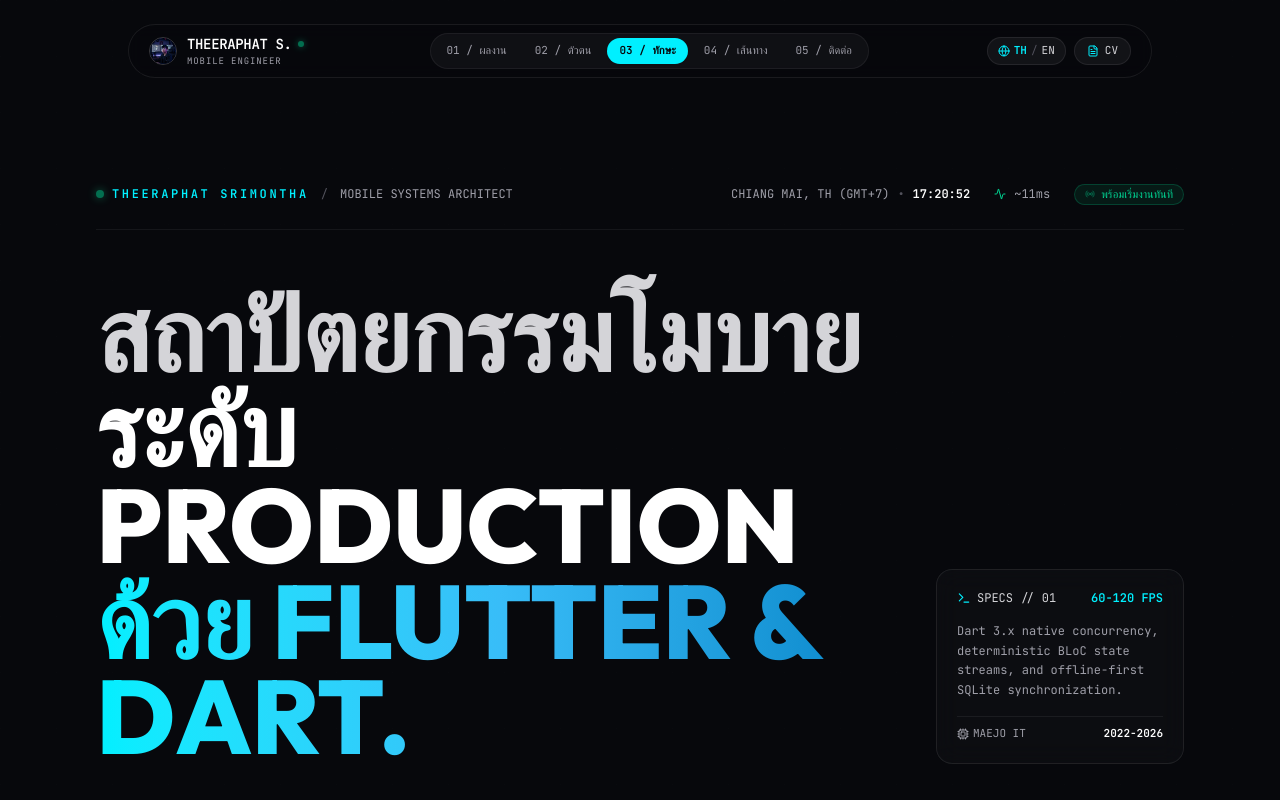
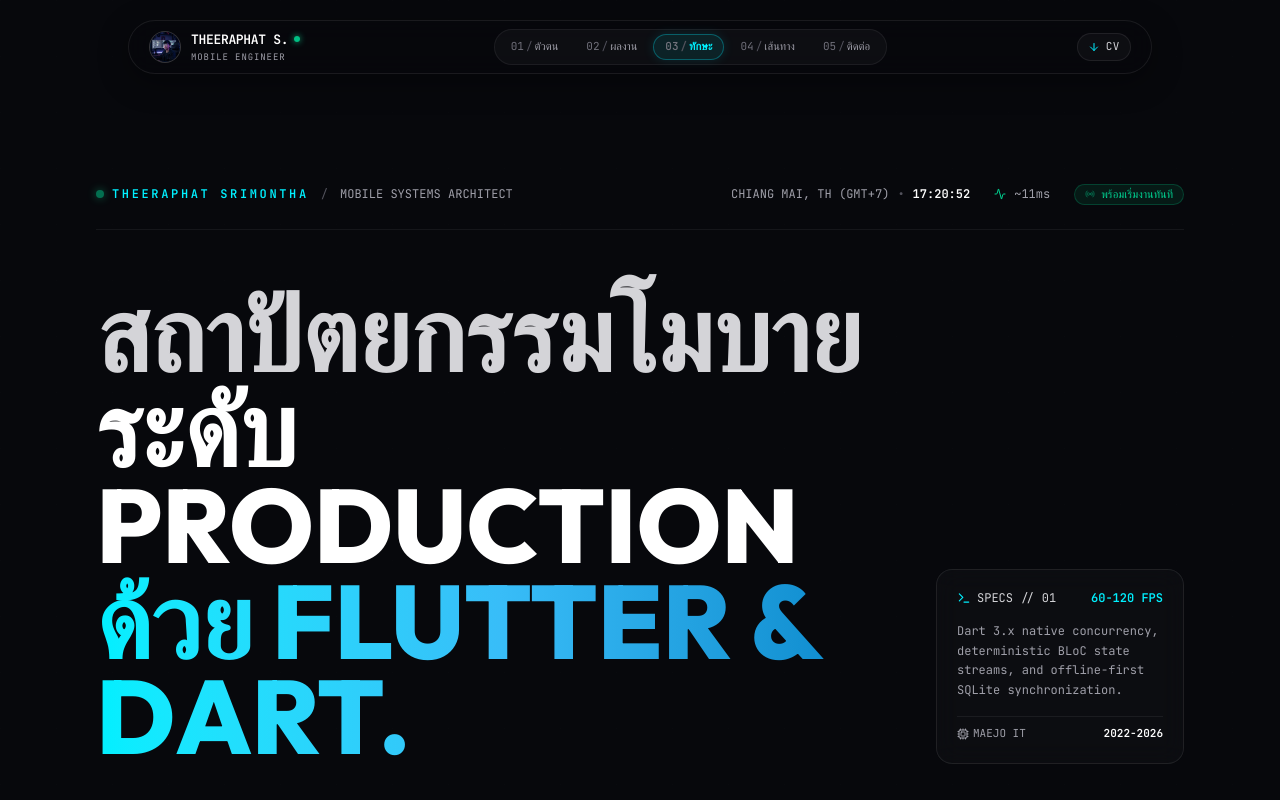
Before and after one commit to Theeraphat-S/portfolio-web, a React (Vite) app: page / in a window 1280 px wide. Shown: the top 800 px of the page. Built offline with nearby package versions, Linux system fonts and the light colour scheme; a web font is replaced by a local one.

Commit message:
feat(navbar): redesign portfolio navbar with reordered navigation and refined technical aesthetic

```diff
--- a/src/components/Navbar.tsx
+++ b/src/components/Navbar.tsx
@@ -1,28 +1,110 @@
-import React, { useState, useEffect } from "react";
+import React, { useState, useEffect, useRef } from "react";
 import { motion, AnimatePresence } from "motion/react";
-import { ArrowUpRight, Globe, FileText } from "lucide-react";
+import { ArrowDown, Menu, X } from "lucide-react";
 import { useLanguage } from "../context";
 
 export const Navbar: React.FC = () => {
   const { lang, toggleLang, t } = useLanguage();
   const [scrolled, setScrolled] = useState(false);
   const [mobileMenuOpen, setMobileMenuOpen] = useState(false);
-  const [activeSection, setActiveSection] = useState<string>("projects");
+  const [activeSection, setActiveSection] = useState<string>("about");
+  const navContainerRef = useRef<HTMLDivElement>(null);
+
+  // Reordered navigation items: ABOUT is 01, WORK is 02
+  const navLinks = [
+    {
+      id: "about",
+      num: "01",
+      label: t("ตัวตน", "ABOUT"),
+      href: "#about",
+    },
+    {
+      id: "projects",
+      num: "02",
+      label: t("ผลงาน", "WORK"),
+      href: "#projects",
+    },
+    {
+      id: "skills",
+      num: "03",
+      label: t("ทักษะ", "CAPABILITIES"),
+      href: "#skills",
+    },
+    {
+      id: "experience",
+      num: "04",
+      label: t("เส้นทาง", "TIMELINE"),
+      href: "#experience",
+    },
+    {
+      id: "contact",
+      num: "05",
+      label: t("ติดต่อ", "CONTACT"),
+      href: "#contact",
+    },
+  ];
+
+  // Dynamic scroll offset calculation
+  const getNavOffset = () => {
+    const navHeight = navContainerRef.current?.offsetHeight || 64;
+    return navHeight + 24; // navbar height + comfortable editorial spacing
+  };
+
+  const scrollToSection = (sectionId: string, e?: React.MouseEvent) => {
+    if (e) e.preventDefault();
+    const el = document.getElementById(sectionId);
+    if (!el) return;
+
+    const offset = getNavOffset();
+    const targetPosition =
+      el.getBoundingClientRect().top + window.pageYOffset - offset;
+
+    const lenis = (
+      window as unknown as {
+        __lenis?: {
+          scrollTo: (target: number, opts: { duration?: number }) => void;
+        };
+      }
+    ).__lenis;
+    if (lenis) {
+      lenis.scrollTo(targetPosition, { duration: 1.1 });
+    } else {
+      window.scrollTo({
+        top: Math.max(0, targetPosition),
+        behavior: "smooth",
+      });
+    }
+
+    setActiveSection(sectionId);
+    setMobileMenuOpen(false);
+
+    // Update URL hash without causing an instant browser jump
+    if (window.history.pushState) {
+      window.history.pushState(null, "", `#${sectionId}`);
+    }
+  };
 
   useEffect(() => {
     const handleScroll = () => {
-      setScrolled(window.scrollY > 30);
+      setScrolled(window.scrollY > 25);
 
-      const sections = ["projects", "about", "skills", "experience", "contact"];
-      const scrollPosition = window.scrollY + 220;
+      const sectionIds = [
+        "about",
+        "projects",
+        "skills",
+        "experience",
+        "contact",
+      ];
+      const offset = getNavOffset() + 40;
+      const scrollPos = window.scrollY + offset;
 
-      for (const sectionId of sections) {
-        const el = document.getElementById(sectionId);
+      for (let i = sectionIds.length - 1; i >= 0; i--) {
+        const id = sectionIds[i];
+        const el = document.getElementById(id);
         if (el) {
           const top = el.offsetTop;
-          const height = el.offsetHeight;
-          if (scrollPosition >= top && scrollPosition < top + height) {
-            setActiveSection(sectionId);
+          if (scrollPos >= top) {
+            setActiveSection(id);
             break;
           }
         }
@@ -30,193 +112,253 @@
     };
 
     window.addEventListener("scroll", handleScroll, { passive: true });
+    handleScroll();
     return () => window.removeEventListener("scroll", handleScroll);
   }, []);
 
-  const navLinks = [
-    { id: "projects", name: t("01 / ผลงาน", "01 / WORK"), href: "#projects" },
-    { id: "about", name: t("02 / ตัวตน", "02 / ABOUT"), href: "#about" },
-    {
-      id: "skills",
-      name: t("03 / ทักษะ", "03 / CAPABILITIES"),
-      href: "#skills",
-    },
-    {
-      id: "experience",
-      name: t("04 / เส้นทาง", "04 / TIMELINE"),
-      href: "#experience",
-    },
-    { id: "contact", name: t("05 / ติดต่อ", "05 / CONTACT"), href: "#contact" },
-  ];
+  // Close mobile menu on resize to desktop
+  useEffect(() => {
+    const handleResize = () => {
+      if (window.innerWidth >= 768) {
+        setMobileMenuOpen(false);
+      }
+    };
+    window.addEventListener("resize", handleResize);
+    return () => window.removeEventListener("resize", handleResize);
+  }, []);
 
   return (
-    <header className="fixed top-4 sm:top-6 left-0 right-0 z-50 flex flex-col items-center px-4 sm:px-6 pointer-events-none">
+    <header className="fixed top-3 sm:top-5 left-0 right-0 z-50 flex flex-col items-center px-3 sm:px-6 pointer-events-none">
       <motion.div
-        initial={{ y: -20, opacity: 0 }}
+        ref={navContainerRef}
+        initial={{ y: -16, opacity: 0 }}
         animate={{ y: 0, opacity: 1 }}
-        transition={{ duration: 0.6, ease: [0.16, 1, 0.3, 1] }}
-        className={`pointer-events-auto w-full max-w-5xl rounded-full transition-all duration-300 flex items-center justify-between px-3 sm:px-5 py-2 ${
+        transition={{ duration: 0.5, ease: [0.16, 1, 0.3, 1] }}
+        className={`pointer-events-auto w-full max-w-5xl rounded-full transition-all duration-300 flex items-center justify-between ${
           scrolled
-            ? "bg-[#07080c]/90 dark:bg-[#07080c]/90 backdrop-blur-md border border-white/10 shadow-[0_20px_40px_-15px_rgba(0,0,0,0.8)]"
-            : "bg-[#07080c]/60 dark:bg-[#07080c]/60 backdrop-blur-sm border border-white/[0.08]"
+            ? "bg-[#07080c]/90 backdrop-blur-xl border border-[#00f0ff]/20 shadow-[0_16px_36px_rgba(0,0,0,0.7),0_0_20px_rgba(0,240,255,0.03)] py-1.5 px-3 sm:px-4"
+            : "bg-[#07080c]/60 backdrop-blur-md border border-white/[0.08] shadow-[0_8px_30px_rgba(0,0,0,0.35)] py-2 px-3 sm:px-5"
         }`}
       >
-        {/* Left: Identity Mark */}
+        {/* Left: Brand Lockup */}
         <a
           href="#"
-          data-cursor-text="HOME"
-          className="flex items-center gap-2.5 group focus:outline-none rounded-full pr-2"
+          onClick={(e) => {
+            e.preventDefault();
+            const lenis = (
+              window as unknown as {
+                __lenis?: {
+                  scrollTo: (
+                    target: number,
+                    opts: { duration?: number },
+                  ) => void;
+                };
+              }
+            ).__lenis;
+            if (lenis) {
+              lenis.scrollTo(0, { duration: 1.1 });
+            } else {
+              window.scrollTo({ top: 0, behavior: "smooth" });
+            }
+          }}
+          data-cursor-text="TOP"
+          aria-label="Theeraphat Srimontha - Back to top"
+          className="flex items-center gap-2.5 group focus:outline-none focus-visible:ring-1 focus-visible:ring-[#00f0ff] rounded-full pr-1 shrink-0"
         >
-          <div className="relative w-7 h-7 rounded-full overflow-hidden border border-white/20 shrink-0">
+          <div className="relative w-7 h-7 sm:w-8 sm:h-8 rounded-full overflow-hidden border border-white/15 shrink-0 bg-white/[0.04]">
             <img
               src="/profile.jpg"
               alt="Theeraphat Srimontha"
               className="w-full h-full object-cover object-[55%_35%] transition-transform duration-500 group-hover:scale-110"
             />
           </div>
-          <div className="flex flex-col">
-            <div className="flex items-center gap-1.5">
-              <span className="font-mono font-bold text-xs sm:text-sm text-white tracking-tight group-hover:text-[#00f0ff] transition-colors">
+          <div className="flex flex-col text-left">
+            <div className="flex items-center gap-1.5 leading-none">
+              <span className="font-mono font-bold text-xs sm:text-[13px] text-white tracking-tight group-hover:text-[#00f0ff] transition-colors">
                 THEERAPHAT S.
               </span>
-              <span className="inline-block w-1.5 h-1.5 rounded-full bg-emerald-400 animate-pulse shadow-[0_0_6px_#10b981]" />
+              <span
+                aria-label="Online status indicator"
+                className="inline-block w-1.5 h-1.5 rounded-full bg-emerald-400/90 shadow-[0_0_6px_#10b981] shrink-0"
+              />
             </div>
-            <span className="text-[9px] font-mono text-zinc-400 uppercase tracking-widest hidden sm:inline">
+            <span className="text-[9px] font-mono text-zinc-400 uppercase tracking-widest hidden sm:inline-block leading-tight mt-1">
               MOBILE ENGINEER
             </span>
           </div>
         </a>
 
-        {/* Center: Desktop Navigation Links */}
-        <nav className="hidden md:flex items-center gap-1 bg-white/[0.04] p-1 rounded-full border border-white/[0.06]">
+        {/* Center: Desktop Technical Navigation Menu */}
+        <nav
+          role="navigation"
+          aria-label="Primary navigation"
+          className="hidden md:flex items-center gap-0.5 lg:gap-1 bg-white/[0.03] p-1 rounded-full border border-white/[0.06]"
+        >
           {navLinks.map((link) => {
             const isActive = activeSection === link.id;
             return (
               <a
                 key={link.id}
                 href={link.href}
+                onClick={(e) => scrollToSection(link.id, e)}
                 data-cursor-text="GOTO"
-                className={`relative px-3 py-1 text-[11px] font-mono tracking-wider transition-colors ${
+                aria-current={isActive ? "page" : undefined}
+                className={`relative px-2.5 lg:px-3 py-1 text-[11px] font-mono tracking-wider transition-colors duration-200 inline-flex items-center gap-1 group rounded-full focus:outline-none focus-visible:ring-1 focus-visible:ring-[#00f0ff] ${
                   isActive
-                    ? "text-[#07080c] font-bold"
+                    ? "text-[#00f0ff] font-semibold"
                     : "text-zinc-400 hover:text-white"
                 }`}
               >
                 {isActive && (
                   <motion.div
                     layoutId="active-nav-pill"
-                    className="absolute inset-0 bg-[#00f0ff] rounded-full shadow-xs"
+                    className="absolute inset-0 bg-[#00f0ff]/[0.09] border border-[#00f0ff]/30 rounded-full shadow-[0_0_12px_rgba(0,240,255,0.12)]"
                     transition={{ type: "spring", stiffness: 450, damping: 35 }}
                   />
                 )}
-                <span className="relative z-10">{link.name}</span>
+                <span className="relative z-10 transition-transform duration-200 group-hover:-translate-y-[1px]">
+                  <span className="text-zinc-500 font-mono group-hover:text-zinc-400 transition-colors">
+                    {link.num}
+                  </span>
+                  <span className="mx-0.5 text-zinc-600">/</span>
+                  <span>{link.label}</span>
+                </span>
               </a>
             );
           })}
         </nav>
 
-        {/* Right: Controls & CTAs */}
-        <div className="flex items-center gap-1.5 sm:gap-2">
-          {/* Language Switch */}
+        {/* Right: Secondary Utility Controls ([ LANGUAGE ] [ CV ]) */}
+        <div className="flex items-center gap-1.5 sm:gap-2 shrink-0">
+          {/* Language Switch: ◉ TH / EN */}
           <button
             onClick={toggleLang}
             data-cursor-text="LANG"
-            aria-label="Toggle language"
-            className="flex items-center gap-1 px-2.5 py-1 text-[11px] font-mono text-zinc-300 hover:text-white bg-white/[0.05] hover:bg-white/[0.1] border border-white/[0.08] rounded-full transition-all cursor-pointer"
+            aria-label={`Switch language. Current language is ${lang.toUpperCase()}`}
+            className="hidden xs:inline-flex items-center gap-1.5 px-2.5 py-1 text-[11px] font-mono text-zinc-400 hover:text-white bg-white/[0.03] hover:bg-white/[0.07] border border-white/[0.08] hover:border-white/20 rounded-full transition-all cursor-pointer focus:outline-none focus-visible:ring-1 focus-visible:ring-[#00f0ff]"
           >
-            <Globe className="w-3 h-3 text-[#00f0ff]" />
-            <span className={lang === "th" ? "text-[#00f0ff] font-bold" : ""}>
+            <span className="w-1.5 h-1.5 rounded-full bg-[#00f0ff]/80 shadow-[0_0_4px_rgba(0,240,255,0.5)] shrink-0" />
+            <span
+              className={
+                lang === "th" ? "text-white font-semibold" : "text-zinc-500"
+              }
+            >
               TH
             </span>
-            <span className="text-zinc-600">/</span>
-            <span className={lang === "en" ? "text-[#00f0ff] font-bold" : ""}>
+            <span className="text-zinc-600 text-[10px]">/</span>
+            <span
+              className={
+                lang === "en" ? "text-white font-semibold" : "text-zinc-500"
+              }
+            >
               EN
             </span>
           </button>
 
-          {/* CV Link */}
+          {/* CV Button: [ ↓ CV ] */}
           <a
             href="/resume.pdf"
             target="_blank"
             rel="noopener noreferrer"
             data-cursor-text="RESUME"
-            className="hidden sm:inline-flex items-center gap-1.5 px-3 py-1 text-[11px] font-mono text-zinc-300 hover:text-white bg-white/[0.05] hover:border-[#00f0ff]/40 border border-white/[0.08] rounded-full transition-all"
+            aria-label="View Curriculum Vitae (PDF)"
+            className="hidden sm:inline-flex items-center gap-1.5 px-2.5 py-1 text-[11px] font-mono text-zinc-300 hover:text-white bg-white/[0.03] hover:bg-[#00f0ff]/[0.08] border border-white/[0.08] hover:border-[#00f0ff]/40 rounded-full transition-all group focus:outline-none focus-visible:ring-1 focus-visible:ring-[#00f0ff]"
           >
-            <FileText className="w-3 h-3 text-[#00f0ff]" />
-            <span>CV</span>
+            <ArrowDown className="w-3 h-3 text-[#00f0ff] group-hover:translate-y-0.5 transition-transform duration-200" />
+            <span className="tracking-wider">CV</span>
           </a>
 
-          {/* Direct CTA */}
-          <a
-            href="#contact"
-            data-cursor-text="CONTACT"
-            className="hidden xs:inline-flex items-center gap-1.5 pl-3 pr-2 py-1 text-[11px] font-mono font-bold text-[#07080c] bg-[#00f0ff] hover:bg-[#38bdf8] rounded-full transition-all shadow-[0_0_20px_rgba(0,240,255,0.35)] group cursor-pointer"
-          >
-            <span>{t("ติดต่อ", "LET'S TALK")}</span>
-            <ArrowUpRight className="w-3.5 h-3.5 text-[#07080c] group-hover:translate-x-0.5 group-hover:-translate-y-0.5 transition-transform" />
-          </a>
-
-          {/* Mobile Menu Toggle */}
+          {/* Mobile Menu Button */}
           <button
             onClick={() => setMobileMenuOpen(!mobileMenuOpen)}
             aria-label="Toggle navigation menu"
-            className="w-7 h-7 md:hidden flex flex-col items-center justify-center gap-1 text-zinc-300 bg-white/[0.06] border border-white/10 rounded-full transition-colors cursor-pointer"
+            aria-expanded={mobileMenuOpen}
+            className="md:hidden flex items-center gap-1.5 px-2.5 py-1 text-[11px] font-mono font-medium text-zinc-300 bg-white/[0.04] hover:bg-white/[0.08] border border-white/10 rounded-full transition-colors cursor-pointer focus:outline-none focus-visible:ring-1 focus-visible:ring-[#00f0ff]"
           >
-            <span
-              className={`w-3.5 h-[1.5px] bg-current transition-all duration-300 ${
-                mobileMenuOpen ? "rotate-45 translate-y-[2.75px]" : ""
-              }`}
-            />
-            <span
-              className={`w-3.5 h-[1.5px] bg-current transition-all duration-300 ${
-                mobileMenuOpen ? "-rotate-45 -translate-y-[2.75px]" : ""
-              }`}
-            />
+            <span>MENU</span>
+            {mobileMenuOpen ? (
+              <X className="w-3.5 h-3.5 text-[#00f0ff]" />
+            ) : (
+              <Menu className="w-3.5 h-3.5 text-zinc-400" />
+            )}
           </button>
         </div>
       </motion.div>
 
-      {/* Mobile Menu Dropdown */}
+      {/* Mobile Navigation Dropdown */}
       <AnimatePresence>
         {mobileMenuOpen && (
           <motion.div
-            initial={{ opacity: 0, y: -10, scale: 0.98 }}
+            initial={{ opacity: 0, y: -8, scale: 0.98 }}
             animate={{ opacity: 1, y: 0, scale: 1 }}
-            exit={{ opacity: 0, y: -10, scale: 0.98 }}
-            transition={{ duration: 0.25, ease: [0.16, 1, 0.3, 1] }}
-            className="pointer-events-auto md:hidden w-full max-w-sm mt-3 rounded-2xl bg-[#0c0e14]/95 backdrop-blur-xl border border-white/10 p-5 shadow-2xl space-y-4"
+            exit={{ opacity: 0, y: -8, scale: 0.98 }}
+            transition={{ duration: 0.22, ease: [0.16, 1, 0.3, 1] }}
+            className="pointer-events-auto md:hidden w-full max-w-sm mt-2 rounded-2xl bg-[#07080c]/95 backdrop-blur-xl border border-white/10 p-3.5 shadow-[0_20px_40px_rgba(0,0,0,0.8)] space-y-3"
           >
-            <div className="flex flex-col space-y-1 text-xs font-mono tracking-wider text-zinc-300">
-              {navLinks.map((link) => (
-                <a
-                  key={link.id}
-                  href={link.href}
-                  onClick={() => setMobileMenuOpen(false)}
-                  className="py-2.5 px-3 rounded-lg hover:bg-white/[0.05] hover:text-[#00f0ff] transition-colors flex items-center justify-between"
-                >
-                  <span className="font-semibold">{link.name}</span>
-                  <ArrowUpRight className="w-3.5 h-3.5 text-zinc-500" />
-                </a>
-              ))}
+            {/* Nav list 01-05 */}
+            <div className="flex flex-col space-y-0.5 text-xs font-mono tracking-wider">
+              {navLinks.map((link) => {
+                const isActive = activeSection === link.id;
+                return (
+                  <a
+                    key={link.id}
+                    href={link.href}
+                    onClick={(e) => scrollToSection(link.id, e)}
+                    className={`py-2 px-3 rounded-lg transition-colors flex items-center justify-between ${
+                      isActive
+                        ? "bg-[#00f0ff]/10 text-[#00f0ff] font-semibold border border-[#00f0ff]/20"
+                        : "text-zinc-300 hover:bg-white/[0.05] hover:text-white"
+                    }`}
+                  >
+                    <div className="flex items-center gap-2">
+                      <span className="text-zinc-500 font-mono text-[11px]">
+                        {link.num} /
+                      </span>
+                      <span>{link.label}</span>
+                    </div>
+                    {isActive && (
+                      <span className="w-1.5 h-1.5 rounded-full bg-[#00f0ff] shadow-[0_0_6px_#00f0ff]" />
+                    )}
+                  </a>
+                );
+              })}
             </div>
 
-            <div className="pt-3 border-t border-white/[0.08] flex items-center justify-between">
+            {/* Mobile Utility Footer (Language switch & CV) */}
+            <div className="pt-2.5 border-t border-white/[0.08] flex items-center justify-between">
+              {/* Language Switch */}
+              <button
+                onClick={toggleLang}
+                aria-label={`Switch language. Current language is ${lang.toUpperCase()}`}
+                className="flex items-center gap-1.5 px-3 py-1.5 text-xs font-mono text-zinc-300 bg-white/[0.04] border border-white/10 rounded-full cursor-pointer hover:bg-white/[0.08]"
+              >
+                <span className="w-1.5 h-1.5 rounded-full bg-[#00f0ff]" />
+                <span
+                  className={
+                    lang === "th" ? "text-white font-bold" : "text-zinc-500"
+                  }
+                >
+                  TH
+                </span>
+                <span className="text-zinc-600">/</span>
+                <span
+                  className={
+                    lang === "en" ? "text-white font-bold" : "text-zinc-500"
+                  }
+                >
+                  EN
+                </span>
+              </button>
+
+              {/* CV Button */}
               <a
                 href="/resume.pdf"
                 target="_blank"
                 rel="noopener noreferrer"
-                className="inline-flex items-center gap-1.5 text-xs font-mono text-zinc-300 hover:text-[#00f0ff]"
+                className="inline-flex items-center gap-1.5 px-3 py-1.5 text-xs font-mono text-zinc-300 hover:text-white bg-white/[0.04] hover:bg-[#00f0ff]/10 border border-white/10 hover:border-[#00f0ff]/30 rounded-full transition-colors"
               >
-                <FileText className="w-3.5 h-3.5 text-[#00f0ff]" />
-                <span>DOWNLOAD CV</span>
-              </a>
-              <a
-                href="#contact"
-                onClick={() => setMobileMenuOpen(false)}
-                className="inline-flex items-center gap-1.5 px-3.5 py-1.5 text-xs font-mono font-bold bg-[#00f0ff] text-[#07080c] rounded-full"
-              >
-                <span>{t("ติดต่อ", "LET'S TALK")}</span>
-                <ArrowUpRight className="w-3.5 h-3.5" />
+                <ArrowDown className="w-3 h-3 text-[#00f0ff]" />
+                <span>CV (RESUME)</span>
               </a>
             </div>
           </motion.div>
--- a/src/components/sections/about/AboutBento.tsx
+++ b/src/components/sections/about/AboutBento.tsx
@@ -35,7 +35,7 @@
         className="flex items-center justify-between pb-8 mb-12 border-b border-white/[0.06]"
       >
         <span className="editorial-eyebrow text-[#00f0ff]">
-          02 // IDENTITY & PHILOSOPHY
+          01 // IDENTITY & PHILOSOPHY
         </span>
         <span className="text-xs font-mono text-zinc-400 uppercase tracking-widest hidden sm:inline">
           ENGINEERING PERSPECTIVE
--- a/src/components/sections/projects/Projects.tsx
+++ b/src/components/sections/projects/Projects.tsx
@@ -32,7 +32,7 @@
       >
         <div className="flex flex-wrap items-center justify-between gap-4 pb-6 border-b border-white/[0.06]">
           <span className="editorial-eyebrow text-[#64b5f6]">
-            01 // SELECTED PRODUCTION SYSTEMS
+            02 // SELECTED PRODUCTION SYSTEMS
           </span>
           <span className="text-xs font-mono text-zinc-400 uppercase tracking-widest hidden sm:inline">
             ENGINEERED CASE STUDIES
```
